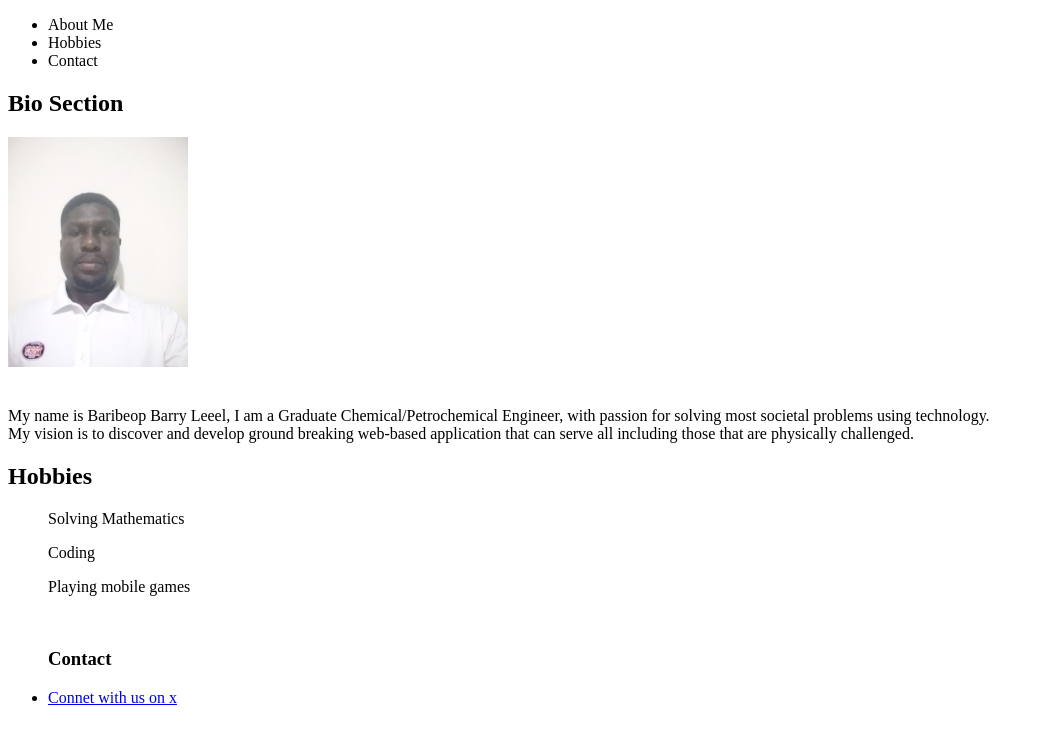
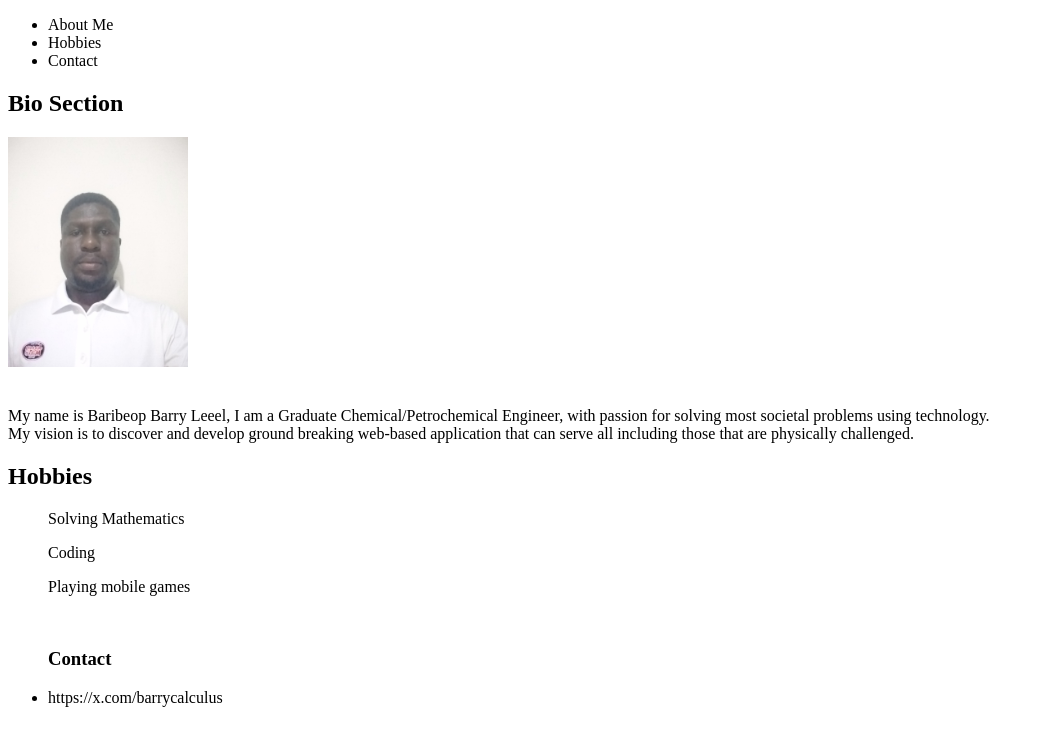
Before and after one commit to Baribeop/3mmtproject1, a plain HTML site: page index.html in a window 1280 px wide. Shown: the whole page, without its empty margins (0-1044 px from the left). Drawn offline with Linux system fonts and the light colour scheme.

Commit message:
modified contact back to text

```diff
--- a/index.html
+++ b/index.html
@@ -49,7 +49,7 @@
         <nav>
             <ul>
                 <h3>Contact</h3>
-                <li><a href="https://x.com/barrycalculus">Connet with us on x</a></li>
+                <li>https://x.com/barrycalculus</a></li>
             </ul>
         </nav>
     </footer>
```
